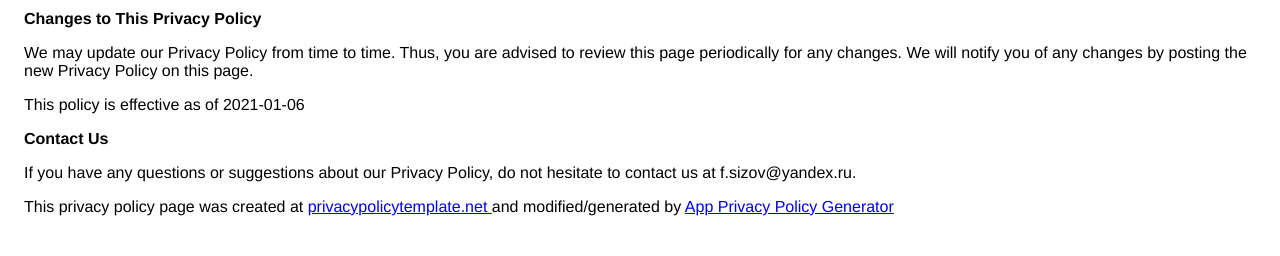
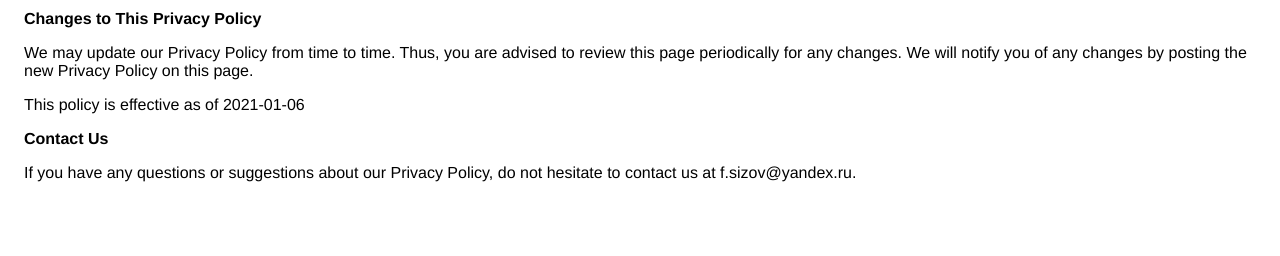
Before and after one commit to prodotiscus/size-adviser-server, a Flask app: page /for-users/privacy-policy in a window 1280 px wide. Shown: the part 1188-1444 px from the top of the page. After the commit the page ends 1370 px from the top, so only its background shows below. Run offline with Flask 2, Linux system fonts and the light colour scheme.

Commit message:
remove generator pattern

```diff
--- a/templates/gdpr_6jan.html
+++ b/templates/gdpr_6jan.html
@@ -111,6 +111,6 @@
                 </p> <p>This policy is effective as of 2021-01-06</p> <p><strong>Contact Us</strong></p> <p>
                   If you have any questions or suggestions about our
                   Privacy Policy, do not hesitate to contact us at f.sizov@yandex.ru.
-                </p> <p>This privacy policy page was created at <a href="https://privacypolicytemplate.net" target="_blank" rel="noopener noreferrer">privacypolicytemplate.net </a>and modified/generated by <a href="https://app-privacy-policy-generator.nisrulz.com/" target="_blank" rel="noopener noreferrer">App Privacy Policy Generator</a></p>
+                </p>
     </body>
 </html>
```
